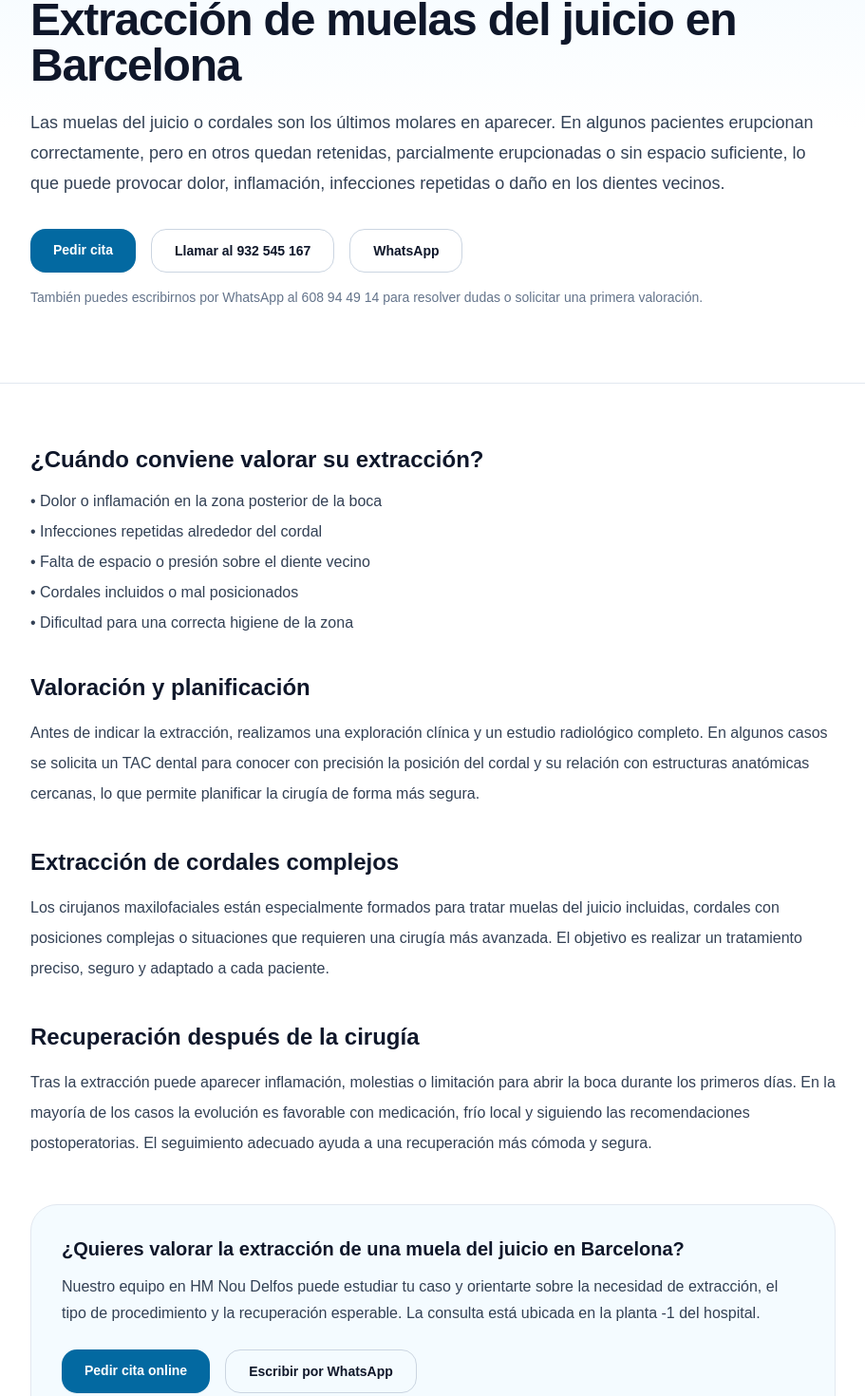
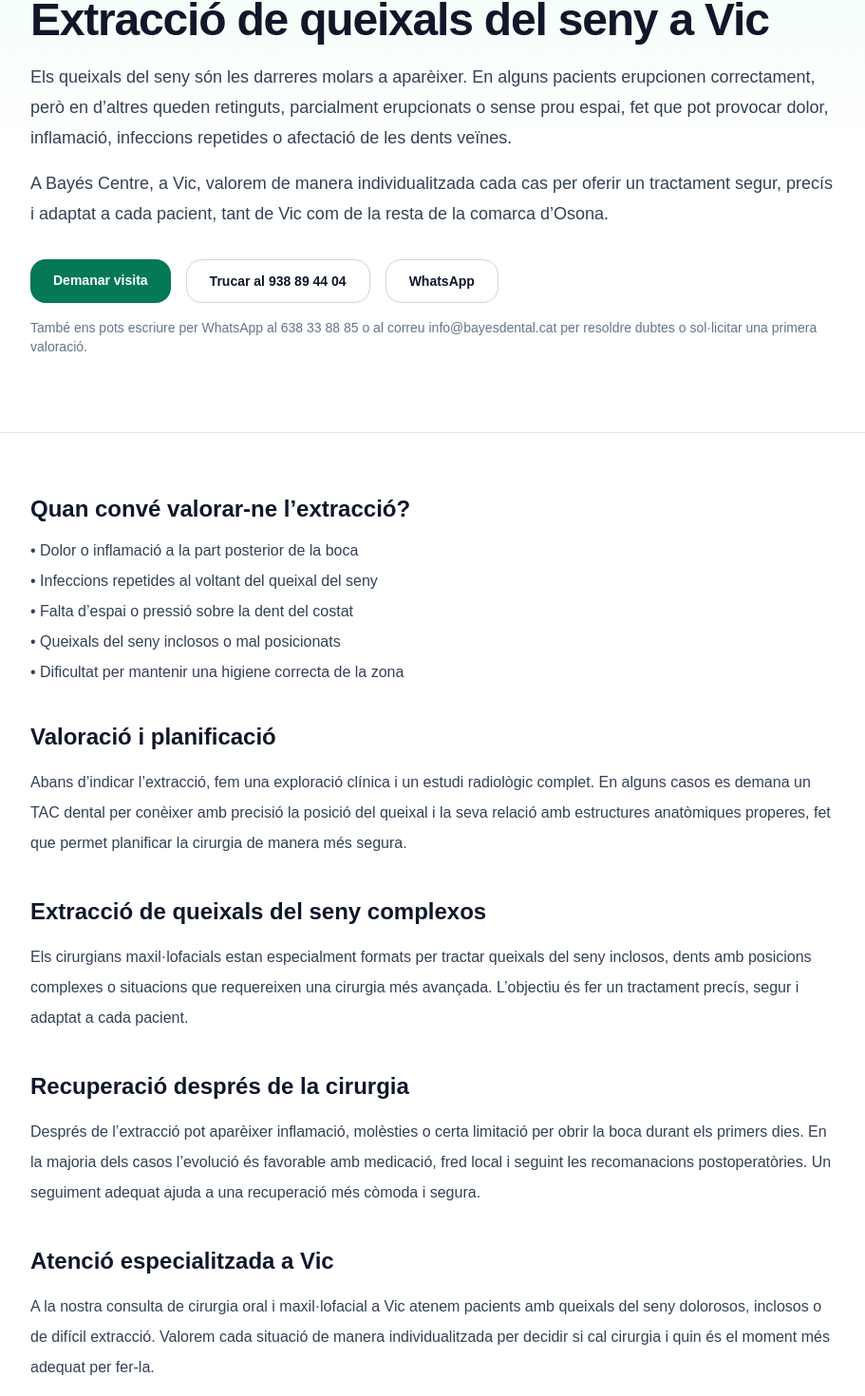
Before and after one commit to alfmgvg/maxilofacialvic, a Next.js app: page /muelas-del-juicio-barcelona in a window 1280 px wide. Shown: the part 133-1603 px from the top of the page at 95% size, without its empty margins (184-1095 px from the left). Built offline with nearby package versions, Linux system fonts and the light colour scheme.

Commit message:
Update page.js

```diff
--- a/app/muelas-del-juicio-barcelona/page.js
+++ b/app/muelas-del-juicio-barcelona/page.js
@@ -1,29 +1,34 @@
 export default function Page() {
-  const appointmentUrl =
-    'https://portaldelpaciente.hmhospitales.com/peticion-cita';
-
-  const hospitalPhone = '+34932545167';
-  const hospitalPhoneDisplay = '932 545 167';
-  const whatsappUrl = 'https://wa.me/34608944914';
-  const whatsappDisplay = '608 94 49 14';
+  const appointmentUrl = 'https://citaweb.bayesconsultori.cat/#/login';
+  const phoneHref = 'tel:+34938894404';
+  const phoneDisplay = '938 89 44 04';
+  const whatsappUrl = 'https://wa.me/34638338885';
+  const whatsappDisplay = '638 33 88 85';
+  const email = 'info@bayesdental.cat';
 
   return (
-    <main className="min-h-screen bg-white pb-24 text-slate-900 selection:bg-sky-100">
-      <section className="border-b border-slate-200 bg-gradient-to-b from-sky-50 via-white to-white">
+    <main className="min-h-screen bg-white pb-24 text-slate-900 selection:bg-emerald-100">
+      <section className="border-b border-slate-200 bg-gradient-to-b from-emerald-50 via-white to-white">
         <div className="mx-auto max-w-4xl px-6 py-16 lg:py-20">
-          <span className="inline-flex rounded-full border border-slate-300 bg-white px-4 py-1 text-sm font-medium text-sky-700 shadow-sm">
-            Cirugía Oral y Maxilofacial · HM Nou Delfos · Barcelona
+          <span className="inline-flex rounded-full border border-emerald-200 bg-white px-4 py-1 text-sm font-medium text-emerald-700 shadow-sm">
+            Cirurgia Oral i Maxil·lofacial · Bayés Centre · Vic
           </span>
 
           <h1 className="mt-5 text-4xl font-bold tracking-tight text-slate-900 lg:text-5xl">
-            Extracción de muelas del juicio en Barcelona
+            Extracció de queixals del seny a Vic
           </h1>
 
           <p className="mt-5 text-lg leading-8 text-slate-700">
-            Las muelas del juicio o cordales son los últimos molares en aparecer. En
-            algunos pacientes erupcionan correctamente, pero en otros quedan retenidas,
-            parcialmente erupcionadas o sin espacio suficiente, lo que puede provocar
-            dolor, inflamación, infecciones repetidas o daño en los dientes vecinos.
+            Els queixals del seny són les darreres molars a aparèixer. En alguns pacients
+            erupcionen correctament, però en d’altres queden retinguts, parcialment
+            erupcionats o sense prou espai, fet que pot provocar dolor, inflamació,
+            infeccions repetides o afectació de les dents veïnes.
+          </p>
+
+          <p className="mt-4 text-lg leading-8 text-slate-700">
+            A Bayés Centre, a Vic, valorem de manera individualitzada cada cas per oferir
+            un tractament segur, precís i adaptat a cada pacient, tant de Vic com de la
+            resta de la comarca d’Osona.
           </p>
 
           <div className="mt-8 flex flex-wrap gap-4">
@@ -31,86 +36,96 @@
               href={appointmentUrl}
               target="_blank"
               rel="noopener noreferrer"
-              className="rounded-2xl bg-sky-700 px-6 py-3 text-sm font-semibold text-white shadow-sm transition hover:bg-sky-800"
+              className="rounded-2xl bg-emerald-700 px-6 py-3 text-sm font-semibold text-white shadow-sm transition hover:bg-emerald-800"
             >
-              Pedir cita
+              Demanar visita
             </a>
 
             <a
-              href={hospitalPhone}
-              className="rounded-2xl border border-slate-300 px-6 py-3 text-sm font-semibold text-slate-900 transition hover:bg-sky-50"
+              href={phoneHref}
+              className="rounded-2xl border border-slate-300 px-6 py-3 text-sm font-semibold text-slate-900 transition hover:bg-emerald-50"
             >
-              Llamar al {hospitalPhoneDisplay}
+              Trucar al {phoneDisplay}
             </a>
 
             <a
               href={whatsappUrl}
               target="_blank"
               rel="noopener noreferrer"
-              className="rounded-2xl border border-slate-300 px-6 py-3 text-sm font-semibold text-slate-900 transition hover:bg-sky-50"
+              className="rounded-2xl border border-slate-300 px-6 py-3 text-sm font-semibold text-slate-900 transition hover:bg-emerald-50"
             >
               WhatsApp
             </a>
           </div>
 
           <p className="mt-4 text-sm text-slate-500">
-            También puedes escribirnos por WhatsApp al {whatsappDisplay} para resolver
-            dudas o solicitar una primera valoración.
+            També ens pots escriure per WhatsApp al {whatsappDisplay} o al correu {email}{' '}
+            per resoldre dubtes o sol·licitar una primera valoració.
           </p>
         </div>
       </section>
 
       <section className="mx-auto max-w-4xl px-6 py-16">
         <h2 className="text-2xl font-semibold text-slate-900">
-          ¿Cuándo conviene valorar su extracción?
+          Quan convé valorar-ne l’extracció?
         </h2>
         <ul className="mt-4 space-y-2 text-slate-700">
-          <li>• Dolor o inflamación en la zona posterior de la boca</li>
-          <li>• Infecciones repetidas alrededor del cordal</li>
-          <li>• Falta de espacio o presión sobre el diente vecino</li>
-          <li>• Cordales incluidos o mal posicionados</li>
-          <li>• Dificultad para una correcta higiene de la zona</li>
+          <li>• Dolor o inflamació a la part posterior de la boca</li>
+          <li>• Infeccions repetides al voltant del queixal del seny</li>
+          <li>• Falta d’espai o pressió sobre la dent del costat</li>
+          <li>• Queixals del seny inclosos o mal posicionats</li>
+          <li>• Dificultat per mantenir una higiene correcta de la zona</li>
         </ul>
 
         <h2 className="mt-10 text-2xl font-semibold text-slate-900">
-          Valoración y planificación
+          Valoració i planificació
         </h2>
         <p className="mt-4 leading-8 text-slate-700">
-          Antes de indicar la extracción, realizamos una exploración clínica y un estudio
-          radiológico completo. En algunos casos se solicita un TAC dental para conocer
-          con precisión la posición del cordal y su relación con estructuras anatómicas
-          cercanas, lo que permite planificar la cirugía de forma más segura.
+          Abans d’indicar l’extracció, fem una exploració clínica i un estudi radiològic
+          complet. En alguns casos es demana un TAC dental per conèixer amb precisió la
+          posició del queixal i la seva relació amb estructures anatòmiques properes, fet
+          que permet planificar la cirurgia de manera més segura.
         </p>
 
         <h2 className="mt-10 text-2xl font-semibold text-slate-900">
-          Extracción de cordales complejos
+          Extracció de queixals del seny complexos
         </h2>
         <p className="mt-4 leading-8 text-slate-700">
-          Los cirujanos maxilofaciales están especialmente formados para tratar muelas del
-          juicio incluidas, cordales con posiciones complejas o situaciones que requieren
-          una cirugía más avanzada. El objetivo es realizar un tratamiento preciso,
-          seguro y adaptado a cada paciente.
+          Els cirurgians maxil·lofacials estan especialment formats per tractar queixals
+          del seny inclosos, dents amb posicions complexes o situacions que requereixen
+          una cirurgia més avançada. L’objectiu és fer un tractament precís, segur i
+          adaptat a cada pacient.
         </p>
 
         <h2 className="mt-10 text-2xl font-semibold text-slate-900">
-          Recuperación después de la cirugía
+          Recuperació després de la cirurgia
         </h2>
         <p className="mt-4 leading-8 text-slate-700">
-          Tras la extracción puede aparecer inflamación, molestias o limitación para abrir
-          la boca durante los primeros días. En la mayoría de los casos la evolución es
-          favorable con medicación, frío local y siguiendo las recomendaciones
-          postoperatorias. El seguimiento adecuado ayuda a una recuperación más cómoda y
+          Després de l’extracció pot aparèixer inflamació, molèsties o certa limitació
+          per obrir la boca durant els primers dies. En la majoria dels casos l’evolució
+          és favorable amb medicació, fred local i seguint les recomanacions
+          postoperatòries. Un seguiment adequat ajuda a una recuperació més còmoda i
           segura.
         </p>
 
-        <div className="mt-12 rounded-[28px] border border-slate-200 bg-sky-50/70 p-8">
+        <h2 className="mt-10 text-2xl font-semibold text-slate-900">
+          Atenció especialitzada a Vic
+        </h2>
+        <p className="mt-4 leading-8 text-slate-700">
+          A la nostra consulta de cirurgia oral i maxil·lofacial a Vic atenem pacients
+          amb queixals del seny dolorosos, inclosos o de difícil extracció. Valorem cada
+          situació de manera individualitzada per decidir si cal cirurgia i quin és el
+          moment més adequat per fer-la.
+        </p>
+
+        <div className="mt-12 rounded-[28px] border border-emerald-100 bg-emerald-50/70 p-8">
           <h3 className="text-xl font-semibold text-slate-900">
-            ¿Quieres valorar la extracción de una muela del juicio en Barcelona?
+            Vols valorar l’extracció d’un queixal del seny a Vic?
           </h3>
           <p className="mt-3 leading-7 text-slate-700">
-            Nuestro equipo en HM Nou Delfos puede estudiar tu caso y orientarte sobre la
-            necesidad de extracción, el tipo de procedimiento y la recuperación esperable.
-            La consulta está ubicada en la planta -1 del hospital.
+            El nostre equip a Bayés Centre pot estudiar el teu cas i orientar-te sobre la
+            necessitat d’extracció, el tipus de procediment i la recuperació esperable.
+            La consulta està ubicada a la 3a planta del centre.
           </p>
 
           <div className="mt-6 flex flex-wrap gap-4">
@@ -118,18 +133,18 @@
               href={appointmentUrl}
               target="_blank"
               rel="noopener noreferrer"
-              className="rounded-2xl bg-sky-700 px-6 py-3 text-sm font-semibold text-white shadow-sm transition hover:bg-sky-800"
+              className="rounded-2xl bg-emerald-700 px-6 py-3 text-sm font-semibold text-white shadow-sm transition hover:bg-emerald-800"
             >
-              Pedir cita online
+              Demanar visita online
             </a>
 
             <a
               href={whatsappUrl}
               target="_blank"
               rel="noopener noreferrer"
-              className="rounded-2xl border border-slate-300 px-6 py-3 text-sm font-semibold text-slate-900 transition hover:bg-sky-100"
+              className="rounded-2xl border border-slate-300 px-6 py-3 text-sm font-semibold text-slate-900 transition hover:bg-emerald-100"
             >
-              Escribir por WhatsApp
+              Escriure per WhatsApp
             </a>
           </div>
         </div>
```
